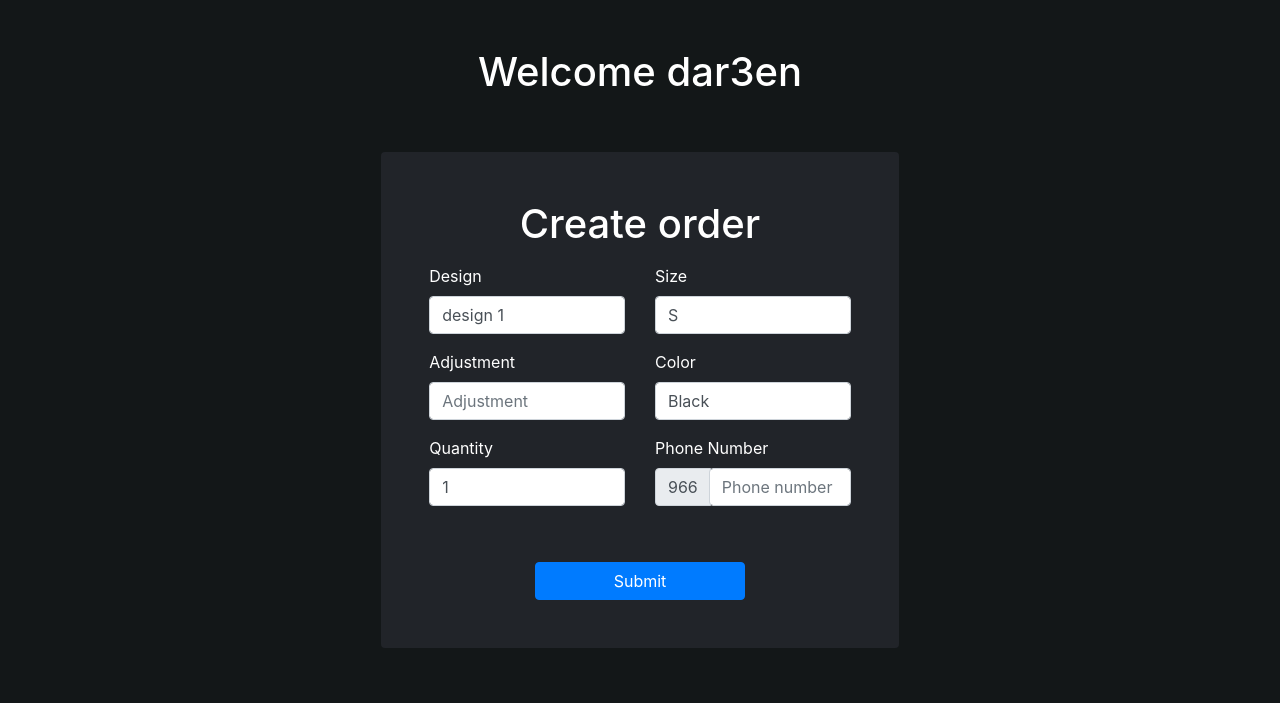
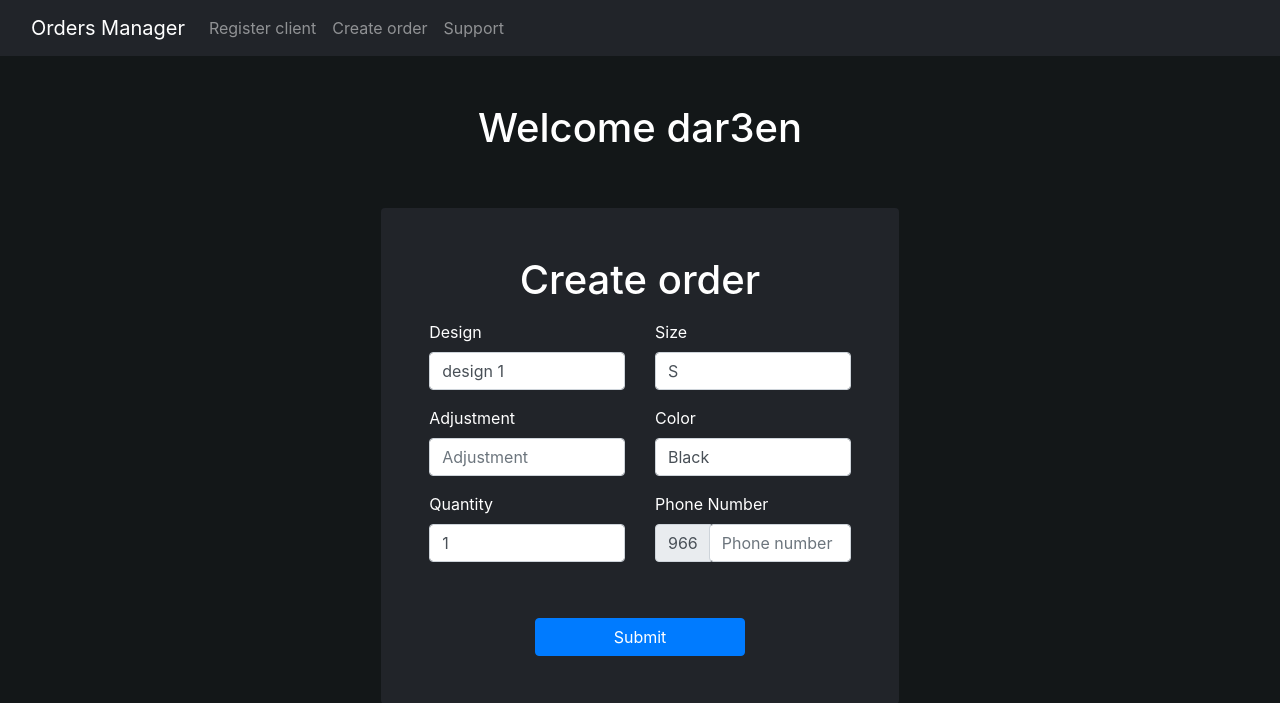
Before and after one commit to 0fve/dar3en_orders, a Flask app: page /create_order in a window 1280 px wide. Shown: the top 703 px of the page. Run offline with Flask 2, Linux system fonts and the light colour scheme; a user stored in the database is signed in; data comes from the database, SQL or seed files in the repository; some libraries are stand-ins or nearby versions.

Commit message:
fix navbar

```diff
--- a/src/Website/template/create_order.html
+++ b/src/Website/template/create_order.html
@@ -17,6 +17,23 @@
 </head>
 
 <body class='text-white'>
+
+    <nav class="navbar navbar-expand-lg navbar-dark bg" style="background-color: #212429;">
+        <div class="container-fluid">
+          <a class="navbar-brand" href="#">Orders Manager</a>
+          <button class="navbar-toggler" type="button" data-bs-toggle="collapse" data-bs-target="#navbarNavAltMarkup" aria-controls="navbarNavAltMarkup" aria-expanded="false" aria-label="Toggle navigation">
+            <span class="navbar-toggler-icon"></span>
+          </button>
+          <div class="collapse navbar-collapse" id="navbarNavAltMarkup">
+            <div class="navbar-nav">
+              <a class="nav-link" href="/register_client">Register client</a>
+              <a class="nav-link" href="/create_order">Create order</a>
+              <a class="nav-link" target="_blank" href="https://api.whatsapp.com/send?phone=966563975058">Support</a>
+            </div>
+          </div>
+        </div>
+      </nav>
+
     <h1 class="text-center p-5">Welcome dar3en</h1>
     <div class="container d-flex justify-content-center">
         <div class="form-group form-bg p-xl-5 p-md-5 p-sm-5 p-xs-5 p-md-5  rounded" style="background-color: #212429;">
```
